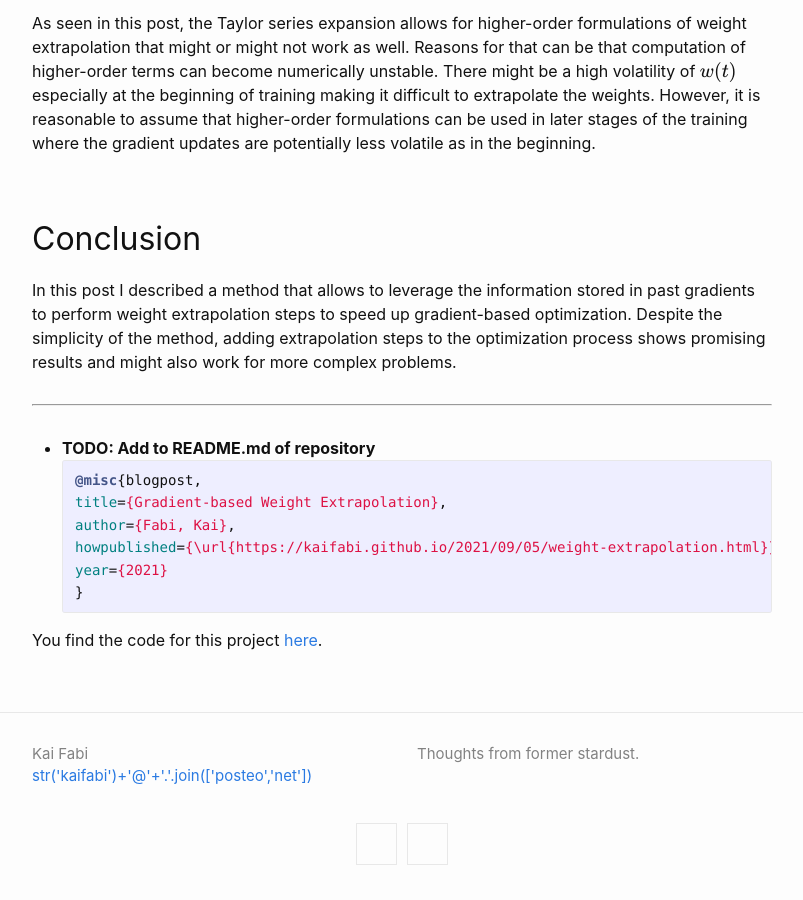
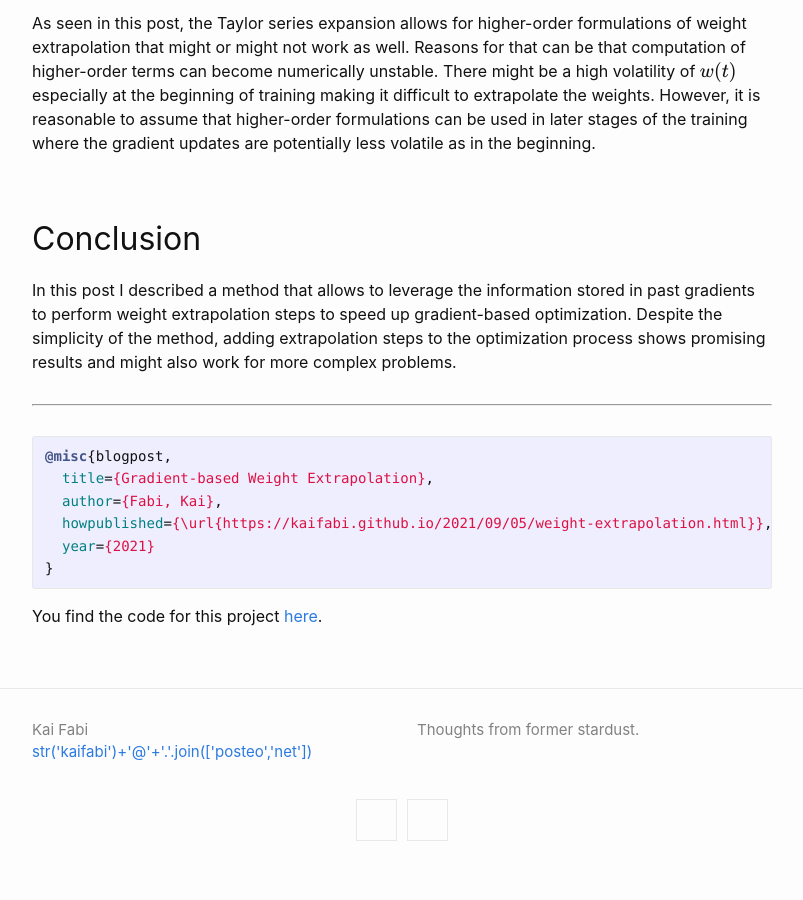
Before and after one commit to kaifishr/kaifishr.github.io, a Jekyll site: the page built from _posts/2021-09-05-weight-extrapolation.md, in a window 1280 px wide and 900 px high, scrolled down 15023 px. Shown: the whole window, without its empty margins (238-1041 px from the left). Built offline with Jekyll 4.4.1, drawn with Linux system fonts in a browser that asks for light colours; formulas are drawn with MathJax 3; after the commit the page ends 15899 px from its top, so only the background shows below that.

Commit message:
Removed todo

````diff
--- a/_posts/2021-09-05-weight-extrapolation.md
+++ b/_posts/2021-09-05-weight-extrapolation.md
@@ -566,7 +566,6 @@ In this post I described a method that allows to leverage the information stored
 
 ---
 
-- **TODO: Add to README.md of repository**
 ```bibtex
 @misc{blogpost,
   title={Gradient-based Weight Extrapolation},
````
